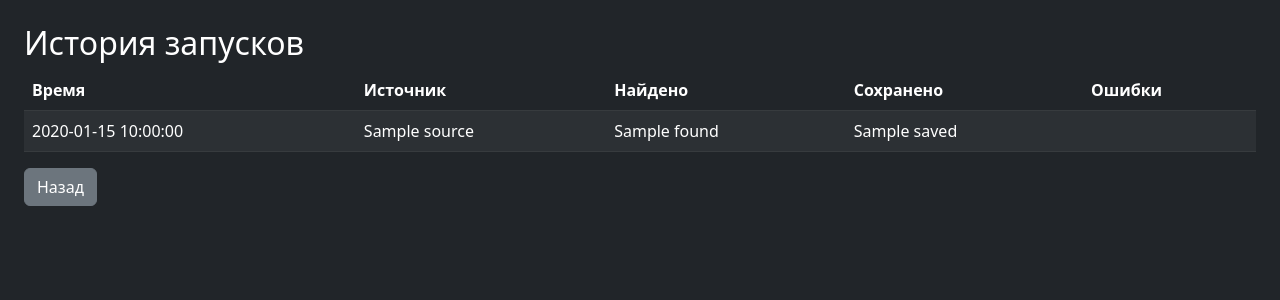
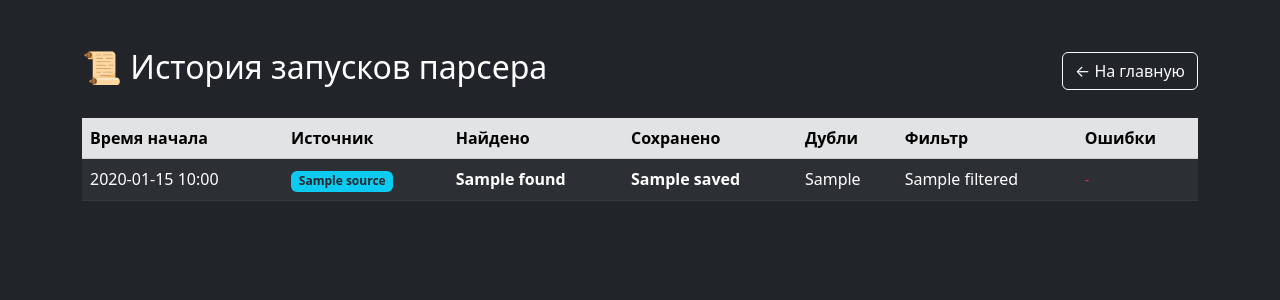
Before and after one commit to xuntik2/MPP, a FastAPI app: template app/templates/logs.html in a window 1280 px wide. Shown: the top 300 px of the page. Run offline with FastAPI, Linux system fonts and the light colour scheme; the template is opened without the code that fills it: most values are stand-ins (such as "Sample title", 1, 10 or a date in 2020); parts of the project's set-up code (start-up, migrations or seed data) failed here and were passed over.

Commit message:
Update logs.html

```diff
--- a/app/templates/logs.html
+++ b/app/templates/logs.html
@@ -1,22 +1,64 @@
 <!DOCTYPE html>
 <html lang="ru">
-<head><title>Логи</title><link href="https://cdn.jsdelivr.net/npm/bootstrap@5.3.0/dist/css/bootstrap.min.css" rel="stylesheet"></head>
-<body class="bg-dark text-white p-4">
-<h2>История запусков</h2>
-<table class="table table-dark table-striped">
-    <thead><tr><th>Время</th><th>Источник</th><th>Найдено</th><th>Сохранено</th><th>Ошибки</th></tr></thead>
+<head>
+    <meta charset="UTF-8">
+    <meta name="viewport" content="width=device-width, initial-scale=1.0">
+    <title>МемоСбор - История запусков</title>
+    <link href="https://cdn.jsdelivr.net/npm/bootstrap@5.3.0/dist/css/bootstrap.min.css" rel="stylesheet">
+    <style>
+        .text-success-custom { color: #2ecc71; }
+        .text-warning-custom { color: #f1c40f; }
+    </style>
+</head>
+<body class="bg-dark text-white">
+<div class="container mt-5">
+    <div class="d-flex justify-content-between align-items-center mb-4">
+        <h2>📜 История запусков парсера</h2>
+        <a href="/" class="btn btn-outline-light">← На главную</a>
+    </div>
+
+    <div class="table-responsive">
+        <table class="table table-dark table-striped table-hover align-middle">
+            <thead class="table-secondary">
+            <tr>
+                <th>Время начала</th>
+                <th>Источник</th>
+                <th title="Всего найдено контента">Найдено</th>
+                <th title="Сохранено в базу после фильтров">Сохранено</th>
+                <th title="Пропущено дубликатов">Дубли</th>
+                <th title="Отфильтровано по популярности/времени">Фильтр</th>
+                <th>Ошибки</th>
+            </tr>
+            </thead>
             <tbody>
+            {% if logs %}
                 {% for log in logs %}
                 <tr>
-            <td>{{ log.started_at }}</td>
-            <td>{{ log.source }}</td>
-            <td>{{ log.found }}</td>
-            <td>{{ log.saved }}</td>
-            <td class="text-danger">{{ log.error }}</td>
+                    <td>{{ log.started_at.strftime('%Y-%m-%d %H:%M') if log.started_at else 'N/A' }}</td>
+                    <td><span class="badge bg-info text-dark">{{ log.source or 'ALL' }}</span></td>
+                    <td class="fw-bold">{{ log.found or 0 }}</td>
+                    <td class="text-success-custom fw-bold">{{ log.saved or 0 }}</td>
+                    <td class="text-warning-custom">{{ log.skipped_dupes or 0 }}</td>
+                    <td>{{ log.filtered or 0 }}</td>
+                    <td class="text-danger small text-truncate" style="max-width: 200px;" title="{{ log.error }}">
+                        {{ log.error if log.error else '-' }}
+                    </td>
                 </tr>
                 {% endfor %}
+            {% else %}
+                <tr>
+                    <td colspan="7" class="text-center text-muted">История пуста. Запустите сбор мемов.</td>
+                </tr>
+            {% endif %}
             </tbody>
         </table>
-<a href="/" class="btn btn-secondary">Назад</a>
+    </div>
+
+    <div class="mt-3 text-muted small">
+        * Отображаются последние 20 запусков.
+    </div>
+</div>
+
+<script src="https://cdn.jsdelivr.net/npm/bootstrap@5.3.0/dist/js/bootstrap.bundle.min.js"></script>
 </body>
 </html>
```
Lines whose indentation alone changed are shown as unchanged.
